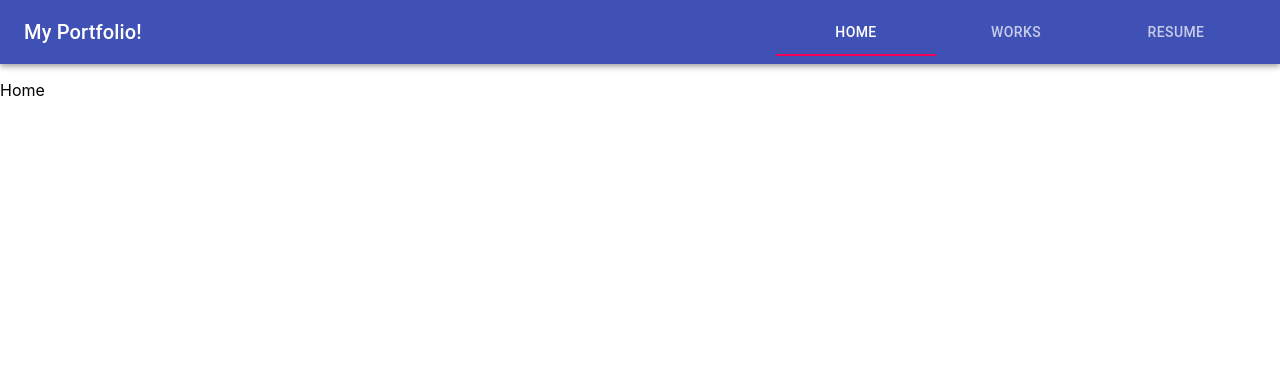
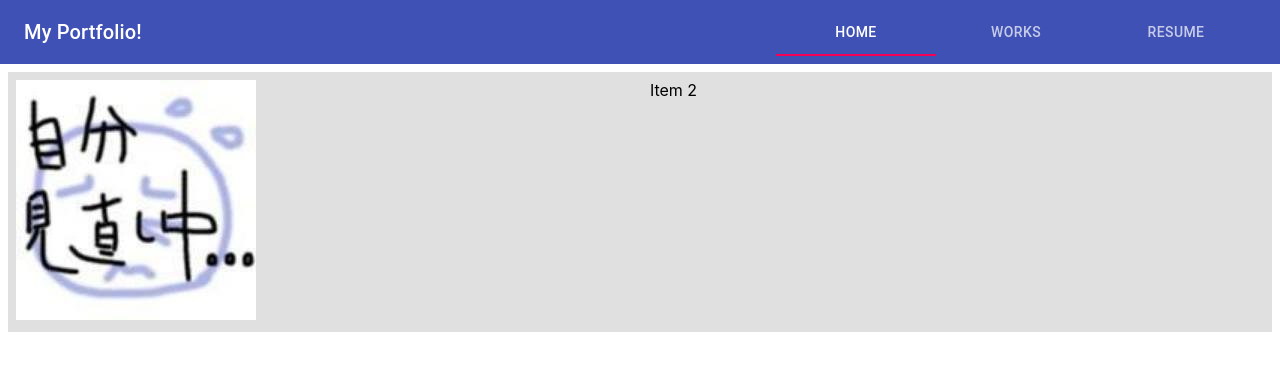
Before and after one commit to iteduki/react-portfolio, a React (Create React App) app: page / in a window 1280 px wide. Shown: the top 370 px of the page. Built offline with nearby package versions, Linux system fonts and the light colour scheme.

Commit message:
flexboxとアイコン表示

```diff
--- a/src/pages/Home.tsx
+++ b/src/pages/Home.tsx
@@ -1,9 +1,33 @@
 import React from "react"
+import { makeStyles } from "@material-ui/core/styles"
+import { Box } from "@material-ui/core"
+import icon from "../assets/icon.jpg"
+
+const useStyles = makeStyles({
+  profile: {
+    flexGrow: 2
+  },
+  biography: {
+    flexGrow: 3
+  }
+})
 
 type HomeProps = {
   text?: string
 }
 
 export default function Home({ text = "Home" }: HomeProps) {
-  return <p>{text}</p>
+  const classes = useStyles()
+  return (
+    <>
+      <Box display="flex" padding={1} bgcolor="background.paper">
+        <Box padding={1} flexGrow={2} bgcolor="grey.300">
+          <img src={icon} />
+        </Box>
+        <Box padding={1} flexGrow={3} bgcolor="grey.300">
+          Item 2
+        </Box>
+      </Box>
+    </>
+  )
 }
```
Also changed, not shown: src/assets/icon.jpg (added).
